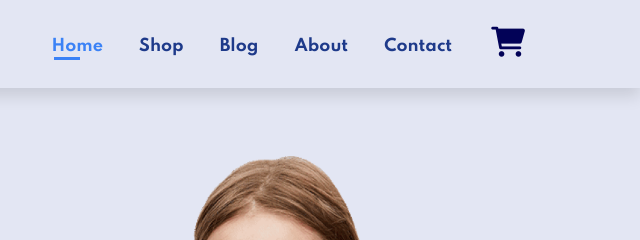
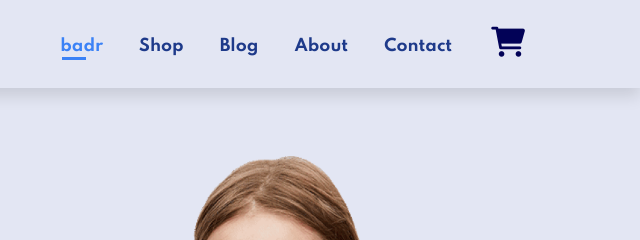
Before and after one commit to Badrshaba/test, a plain HTML site: page index.html in a window 1280 px wide. Shown: the top 240 px of the page, 640-1280 px from the left. Drawn offline with nearby package versions, Linux system fonts and the light colour scheme.

Commit message:
create new file css

```diff
--- a/index.html
+++ b/index.html
@@ -17,7 +17,7 @@
         <nav>
             <img src="images/logo.png" alt="logo">
             <ul>
-                <li><a href="index.html" class="active">Home</a></li>
+                <li><a href="index.html" class="active">badr</a></li>
                 <li><a href="shop.html">Shop</a></li>
                 <li><a href="blog.html">Blog</a></li>
                 <li><a href="about.html">About</a></li>
```
Also changed, not shown: mainstyle.css (added).
